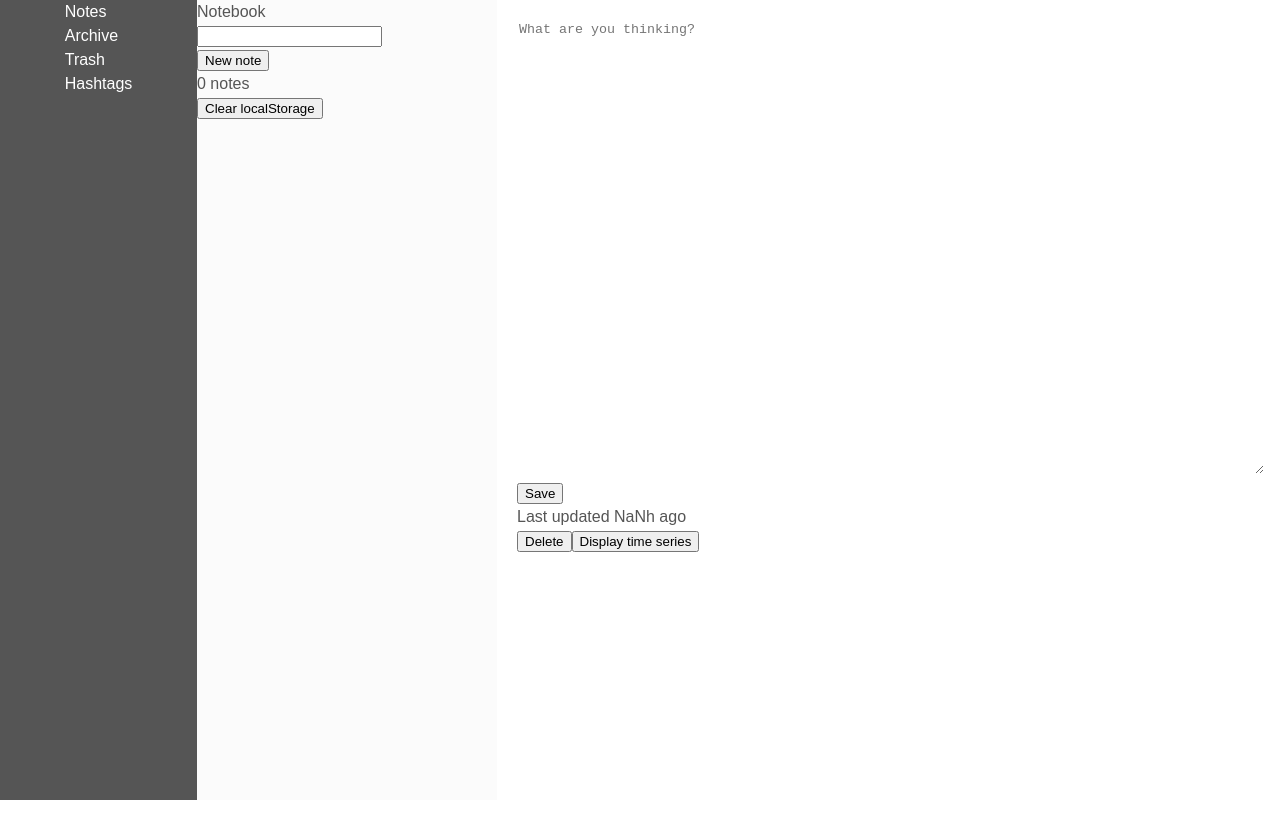
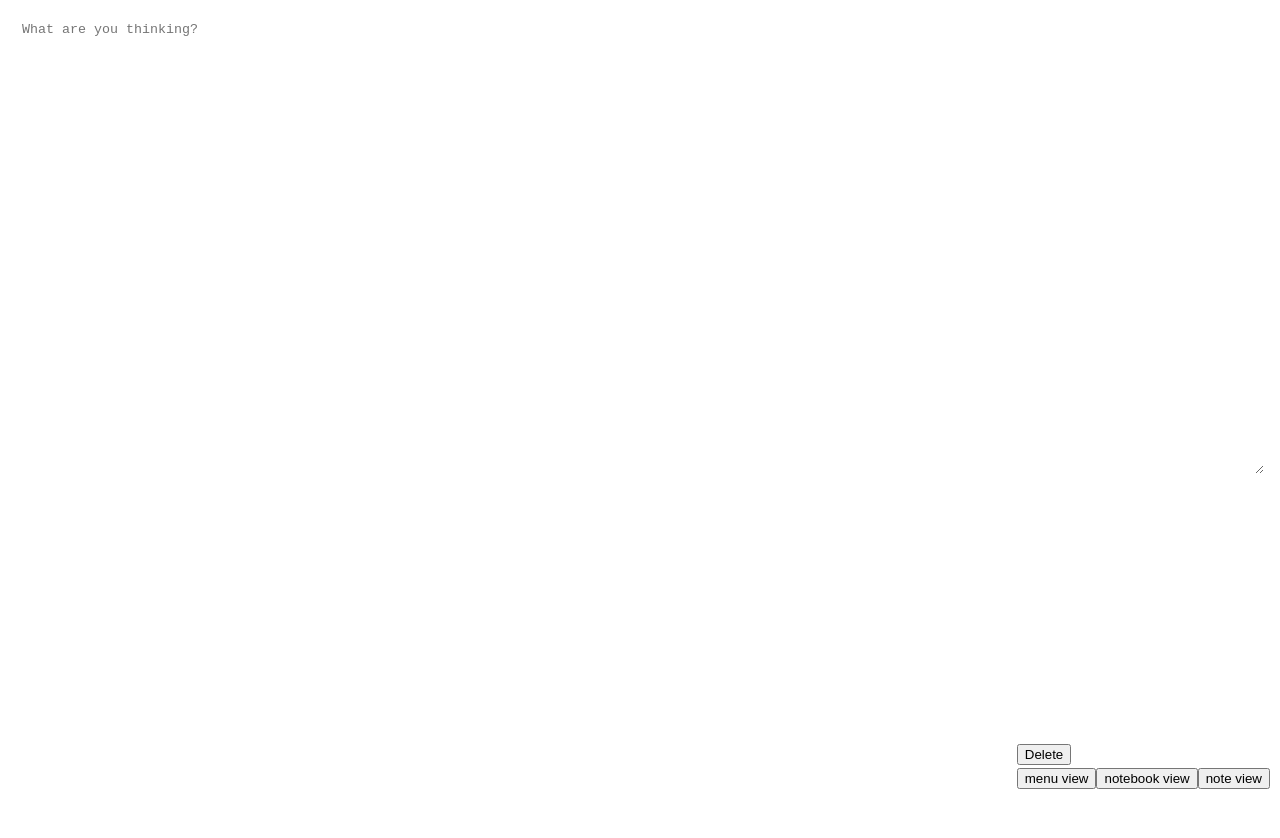
Before and after one commit to mattc0llier/react-cinema-create-react-app, a React (Create React App) app: page / in a window 1280 px wide. Built offline with nearby package versions, Linux system fonts and the light colour scheme.

Commit message:
added styling

```diff
--- a/package.json
+++ b/package.json
@@ -6,6 +6,7 @@
     "@fortawesome/fontawesome-svg-core": "^1.2.4",
     "@fortawesome/free-solid-svg-icons": "^5.3.1",
     "@fortawesome/react-fontawesome": "^0.1.3",
+    "classnames": "^2.2.6",
     "draft-js": "^0.10.5",
     "i": "^0.3.6",
     "npm": "^6.4.1",
--- a/src/components/App.js
+++ b/src/components/App.js
@@ -2,6 +2,8 @@ import React from "react";
 import Note from "./Note.js";
 import Notebook from "./Notebook.js";
 import Menu from "./Menu.js";
+
+import cx from 'classnames';
 
 //font awesome
 import { library } from "@fortawesome/fontawesome-svg-core";
@@ -19,7 +21,14 @@ class App extends React.Component {
   constructor() {
     super();
 
-      this.state = { notes: [], currentNote: { noteContent: "" }, cumulativeNoteID: 0, noteContent: "", searchInput: "", searchNotes: [] }
+      this.state = { notes: [],
+        currentNote: { noteContent: "" },
+        cumulativeNoteID: 0,
+        noteContent: "",
+        searchInput: "",
+        searchNotes: [],
+        displayType: "noteView"
+      }
 
       this.handleNoteSave = this.handleNoteSave.bind(this)
       //this.incrementNoteID = this.incrementNoteID.bind(this)
@@ -30,6 +39,9 @@ class App extends React.Component {
       this.receiveClearAllClick = this.receiveClearAllClick.bind(this)
       this.receiveSearchInput = this.receiveSearchInput.bind(this)
       this.searchNotes = this.searchNotes.bind(this)
+      this.receiveHandleNoteClick = this.receiveHandleNoteClick.bind(this)
+      this.receiveHandleNotebookClick = this.receiveHandleNotebookClick.bind(this)
+      this.receiveHandleMenuClick = this.receiveHandleMenuClick.bind(this)
     };
 
     //load in notes array from localstorage on loading the page
@@ -211,15 +223,45 @@ class App extends React.Component {
       }
     }
 
+    //hande clicks and display divs if available
+
+    receiveHandleNoteClick(){
+      this.setState({
+        displayType: "noteView"
+      })
+    }
+    receiveHandleNotebookClick(){
+      this.setState({
+        displayType: "noteBookView"
+      })
+    }
+    receiveHandleMenuClick(){
+      this.setState({
+        displayType: "menuView"
+      })
+    }
+
+  render() {
+
+    console.log('display type',this.state.displayType);
 
 
 
+    // const favouritesExists = !!this.state.favouriteMoviesObjects;
+    //
+    // {favouritesExists ? (
+    //       <Favourites
+    //         favouriteMoviesObjects={this.state.favouriteMoviesObjects}
+    //       />
+    //     ) : null}
 
-  render() {
     return (
       <div className="app">
+        {this.state.displayType === "menuView" ?
+        <div className="menu__notebook">
           <Menu />
-        <Notebook notes={this.state.notes}
+          <Notebook
+            notes={this.state.notes}
             receiveCurrentNote={this.receiveCurrentNote}
             receiveCreateNewNote={this.receiveCreateNewNote}
             cumulativeNoteID={this.state.cumulativeNoteID}
@@ -228,11 +270,31 @@ class App extends React.Component {
             searchInput={this.state.searchInput}
             searchNotes={this.state.searchNotes}
           />
+        </div>
+        : null}
+
+        {this.state.displayType === "noteBookView" ?
+          <Notebook
+            notes={this.state.notes}
+            receiveCurrentNote={this.receiveCurrentNote}
+            receiveCreateNewNote={this.receiveCreateNewNote}
+            cumulativeNoteID={this.state.cumulativeNoteID}
+            receiveClearAllClick={this.receiveClearAllClick}
+            receiveSearchInput={this.receiveSearchInput}
+            searchInput={this.state.searchInput}
+            searchNotes={this.state.searchNotes}
+          />
+        : null}
+
+
         <Note
           currentNote={this.state.currentNote}
           handleNoteSave={this.handleNoteSave}
           receiveDeleteClick={this.receiveDeleteClick}
           searchNotes={this.state.searchNotes}
+          receiveHandleNoteClick={this.receiveHandleNoteClick}
+          receiveHandleNotebookClick={this.receiveHandleNotebookClick}
+          receiveHandleMenuClick={this.receiveHandleMenuClick}
         />
       </div>
     );
--- a/src/components/Note.js
+++ b/src/components/Note.js
@@ -1,4 +1,5 @@
 import React from "react";
+import cx from 'classnames';
 
 class Note extends React.Component {
   constructor(props){
@@ -10,6 +11,9 @@ class Note extends React.Component {
     this.handleSubmit = this.handleSubmit.bind(this);
     this.handleDeleteClick = this.handleDeleteClick.bind(this);
     this.autoSave = this.autoSave.bind(this);
+    this.handleMenuClick = this.handleMenuClick.bind(this);
+    this.handleNotebookClick = this.handleNotebookClick.bind(this);
+    this.handleNoteClick = this.handleNoteClick.bind(this);
   }
 
   componentWillReceiveProps(nextProps){
@@ -39,6 +43,18 @@ class Note extends React.Component {
     this.props.handleNoteSave(this.state.noteContent)
   }
 
+  handleMenuClick(){
+    this.props.receiveHandleMenuClick()
+  }
+
+  handleNotebookClick(event){
+    this.props.receiveHandleNotebookClick()
+  }
+
+  handleNoteClick(event){
+    this.props.receiveHandleNoteClick()
+  }
+
   render(){
 
     const noteUpdatedTimeStamp = this.props.currentNote.noteUpdatedAt
@@ -62,10 +78,18 @@ class Note extends React.Component {
 
             </textarea>
 
-          <button type="submit">Save</button><p>Last updated {timeDifferenceInHours}h ago</p>
+          {/* <button type="submit">Save</button> */}
+          {/* <p>Last updated {timeDifferenceInHours}h ago</p> */}
         </form>
-        <button type="click" onClick={this.handleDeleteClick}>Delete</button>
-        <button type="click" >Display time series</button>
+        <div className="note__buttons">
+          <button type="click" onClick={this.handleDeleteClick}>Delete</button>
+          <br />
+
+          <button type="click" onClick={this.handleMenuClick}>menu view</button>
+          <button type="click" onClick={this.handleNotebookClick}>notebook view</button>
+          <button type="click" onClick={this.handleNoteClick}>note view</button>
+        </div>
+
       </div>
     )
   }
--- a/src/components/Notebook.js
+++ b/src/components/Notebook.js
@@ -1,6 +1,7 @@
 import React from "react";
 import NotePreview from "./NotePreview.js"
 import Search from "./Search.js"
+import cx from 'classnames';
 
 class Notebook extends React.Component {
   constructor(){
@@ -32,17 +33,20 @@ class Notebook extends React.Component {
 
     return(
       <div className="notebook">
-        <h2>Notebook</h2>
-        <Search receiveSearchInput={this.props.receiveSearchInput}/>
-        <button onClick={this.handleNewNoteClick}>New note</button>
+        <div className="notebook__actions">
+          <Search receiveSearchInput={this.props.receiveSearchInput}/>
+          <button onClick={this.handleNewNoteClick}>New note</button>
+        </div>
+
         <ul>
           {notes.map( note => {
             return <NotePreview key={note.noteID} note={note} receiveCurrentNote={this.props.receiveCurrentNote}/>
           })}
         </ul>
-        <p>{this.props.cumulativeNoteID} notes</p>
-
-        <button onClick={this.handleClearAllClick}>Clear localStorage</button>
+        <div className="notebook__info">
+          <p>{this.props.cumulativeNoteID} notes</p>
+          <button onClick={this.handleClearAllClick}>Clear localStorage</button>
+        </div>
 
       </div>
     )
--- a/src/components/Search.js
+++ b/src/components/Search.js
@@ -14,8 +14,8 @@ class Search extends React.Component {
 
   render(){
     return(
-      <form>
-        <input type="search" onChange={this.handleChange}/>
+      <form className="search">
+        <input type="search" onChange={this.handleChange} placeholder="search"/>
       </form>
     )
   }
--- a/src/index.css
+++ b/src/index.css
@@ -15,6 +15,12 @@ html {
   height: 100vh;
 }
 
+
+.menu__notebook {
+  display: flex;
+  flex-direction: row;
+}
+
 .menu {
   flex-grow: 1;
   color: #fff;
@@ -22,6 +28,15 @@ html {
   display: flex;
   justify-content: center;
   height: 100vh;
+  padding: 10px;
+  min-width: 100px;
+}
+
+.menu li {
+  padding-top: 10px;
+}
+.menu li:hover {
+  background-color: black;
 }
 
 .notebook {
@@ -29,13 +44,58 @@ html {
   background-color: #FBFBFB;
   height: 100vh;
   max-width: 300px;
+  display: flex;
+  flex-direction: column;
 
+}
+
+.notebook__actions {
+  padding: 10px;
+
+
+
+  display: flex;
+  flex-direction: row;
+  justify-content: space-between;
+}
+
+.notebook__info {
+  align-self: flex-end;
+
+  display: flex;
+  flex-direction: column;
+  justify-content: center;
+
+}
+
+.notePreview {
+  padding: 10px;
+  border-bottom: 1px solid grey;
+}
+.notePreview:hover {
+  background-color: white;
+}
+
+.notePreview--currentNote{
+  background-color: white;
+}
+
+.notePreview:last-child{
+
+  border-bottom: 0px;
 }
 
 .note {
   flex-grow: 4;
   padding: 20px;
   height: 100vh;
+  position: relative;
+}
+
+.note__buttons {
+  position: fixed;
+  bottom: 10px;
+  right: 10px;
 }
 
 .note__textarea {
@@ -45,14 +105,5 @@ html {
 }
 
 .note__textarea:focus {
-  background-color: yellow;
-  border: none;
+  outline: none;
 }
-
-.notePreview {
-  padding: 10px;
-  border-bottom: 1px solid grey;
-}
-.notePreview:active {
-  background-color: white;
-}
```
Also changed, not shown: 1 other file (tests, documents, lock files or other folders). Lines whose indentation alone changed are shown as unchanged.
